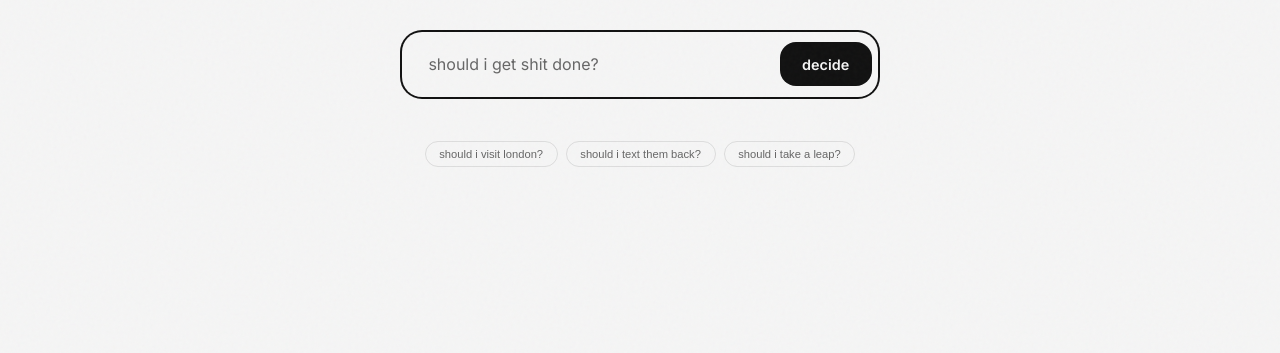
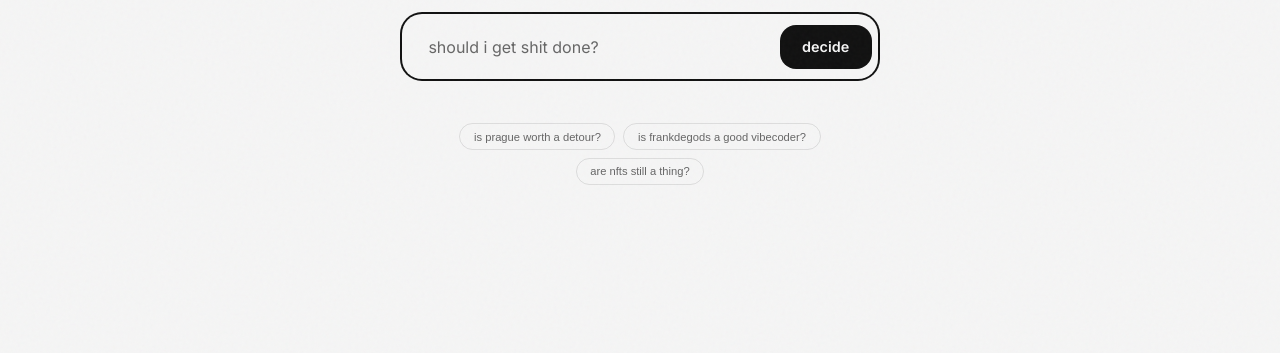
Before and after one commit to decidefyi/decide, a plain HTML site: page index.html in a window 1280 px wide. Shown: the part 447-800 px from the top of the page. Drawn offline with Linux system fonts and the light colour scheme.

Commit message:
Update index.html

```diff
--- a/index.html
+++ b/index.html
@@ -278,9 +278,9 @@
                 </div>
                 <div class="char-count" id="charCount">0 / 240</div>
                 <div class="chips">
-                    <button class="chip" onclick="ask('should i visit london?')">should i visit london?</button>
-                    <button class="chip" onclick="ask('should i text them back?')">should i text them back?</button>
-                    <button class="chip" onclick="ask('should i take a leap?')">should i take a leap?</button>
+                    <button class="chip" onclick="ask('should i visit london?')">is prague worth a detour?</button>
+                    <button class="chip" onclick="ask('should i text them back?')">is frankdegods a good vibecoder?</button>
+                    <button class="chip" onclick="ask('should i take a leap?')">are nfts still a thing?</button>
                 </div>
                 <div class="result">
                     <div class="ans" id="ans"></div>
```
